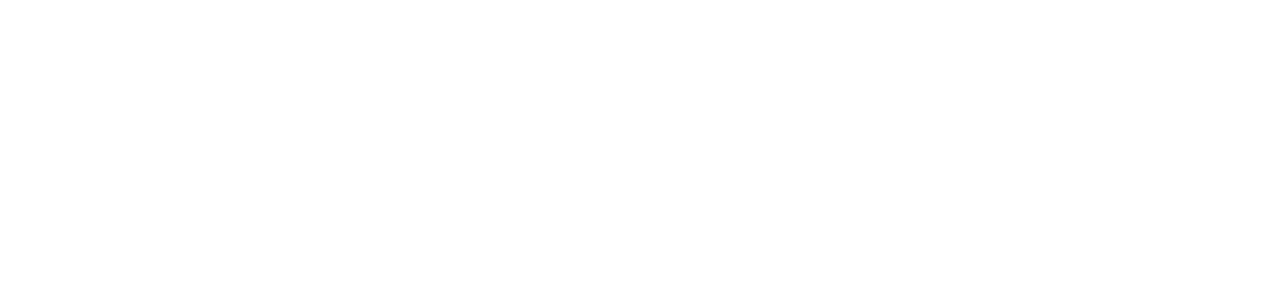
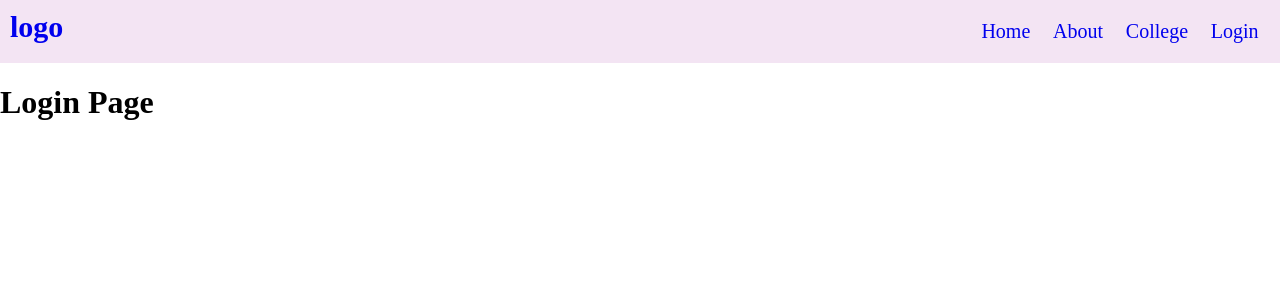
Before and after one commit to muskan-chouhan/react, a React (Vite) app in the folder route-prefixes/: page /user/login in a window 1280 px wide. Before the commit this address had no page. Shown: the top 300 px of the page. Built offline with nearby package versions, Linux system fonts and the light colour scheme.

Commit message:
add route prefixes file

```diff
--- a/route-prefixes/src/App.jsx
+++ b/route-prefixes/src/App.jsx
@@ -3,9 +3,11 @@ import Home from './home'
 import About from './About'
 import College from './College'
 import Student from './Student'
+import Login from './login'
 import Department from './Department'
 import Header from './header'
 import './Navbar.css'
+import PageNotFound  from './pageNotFound'
 function App() {
 
   return (
@@ -16,8 +18,8 @@ function App() {
       <Route element={<Header/>}>
         <Route path='/' element={<Home/>}/>
         <Route path='/about' element={<About/>}/>
+        <Route path='/user/login' element={<Login/>}/>
       </Route>
-
 
 
 
@@ -25,6 +27,9 @@ function App() {
          <Route index element={<Student/>}/>
          <Route path='department' element={<Department/>}/>
       </Route>
+
+      <Route path='*' element={<PageNotFound/>}/>
+       {/* <Route path='*' element={<Navigate to='/'/>}/> */}
     </Routes>
 
 
--- a/route-prefixes/src/header.jsx
+++ b/route-prefixes/src/header.jsx
@@ -11,6 +11,7 @@ export default function Header() {
                 <li><Link className="link" to= '/'>Home</Link></li>
                 <li><Link className="link" to= '/about'>About</Link></li>
                 <li><Link className="link" to= '/College'>College</Link></li>
+                <li><Link className="link" to= '/login'>Login</Link></li>
             </ul>
         </div>
     </div>
--- /dev/null
+++ b/route-prefixes/src/login.jsx
@@ -0,0 +1,9 @@
+function Login() {
+  return (
+    <>
+    <h1>Login Page</h1>
+    </>
+  )
+}
+
+export default Login
--- /dev/null
+++ b/route-prefixes/src/pageNotFound.jsx
@@ -0,0 +1,14 @@
+import { Link } from "react-router"
+
+function PageNotFound() {
+  return (
+
+    <div style={{textAlign:'center'}}>
+    <h1>PageNotFound</h1>
+    <div><Link to='/'>Go to Home Page</Link></div>
+    <img style={{width:'50%', marginTop:'5px'}} src="https://www.imarkinfotech.com/wp-content/uploads/2017/10/404-Page-Cover.png"></img>
+    </div>
+  )
+}
+
+export default PageNotFound
```
